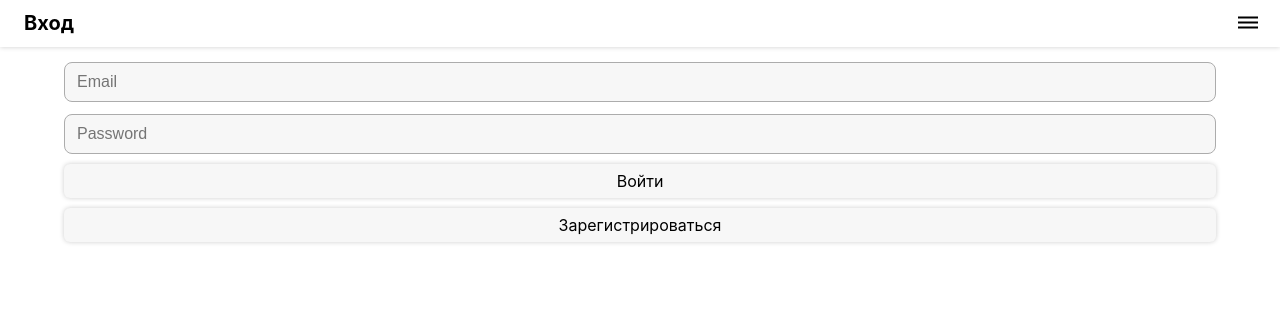
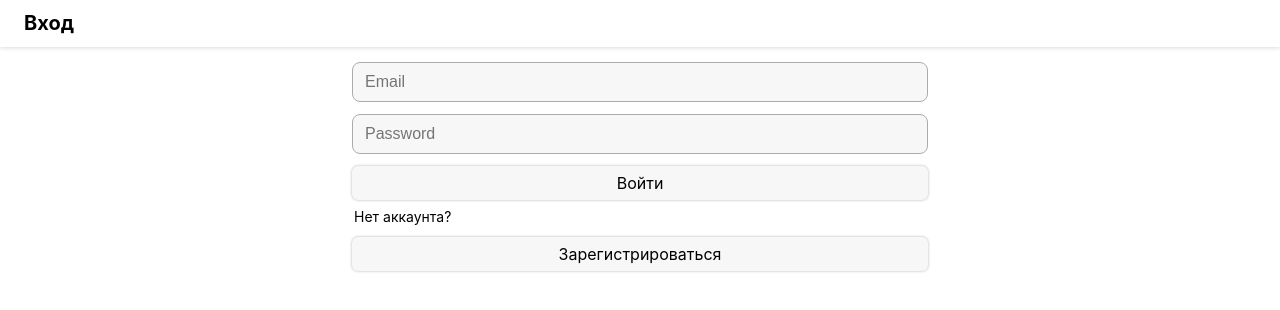
Before and after one commit to duwaista/Singular-react, a React (Create React App) app: page /sign-in in a window 1280 px wide. Shown: the top 310 px of the page. Built offline with nearby package versions, Linux system fonts and the light colour scheme.

Commit message:
Add small adaptive, add fckn thunk for firebase auth, but this shit doesn't work

```diff
--- a/src/App.tsx
+++ b/src/App.tsx
@@ -3,6 +3,9 @@ import HeaderComponent from './components/HeaderComponent/HeaderComponent';
 import {FeedListComponent} from "./components/FeedListComponent/FeedListComponent";
 import BottomMenuComponent from "./components/BottomMenuComponent/BottomMenuComponent";
 import SignIn from "./components/Auth/SignIn";
+import SignUp from "./components/Auth/SignUp";
+import menu from './assets/icons/menu.svg'
+
 import {
     BrowserRouter as Router,
     Switch,
@@ -17,12 +20,13 @@ function App() {
             <Switch>
                 <Route exact path='/'>
                     <div className="App">
-                        <HeaderComponent title='Главная'/>
+                        <HeaderComponent title='Главная' icon={menu}/>
                         <BottomMenuComponent/>
                         <FeedListComponent/>
                     </div>
                 </Route>
                 <Route path='/sign-in' component={SignIn} />
+                <Route path='/sign-up' component={SignUp} />
             </Switch>
         </Router>
     );
--- a/src/components/Auth/SignInStyle.css
+++ b/src/components/Auth/Auth.css
@@ -1,11 +1,17 @@
-.sign-in-container {
+.auth-container {
     display: flex;
     width: 100%;
     height: 100%;
     align-content: center;
     justify-content: center;
 }
-.sign-in-form {
+@media screen and (min-width: 600px){
+    .auth-container {
+        width: 50%;
+        margin: auto;
+    }
+}
+.auth-form {
     margin-top: 50px;
     width: 90%;
     display: flex;
@@ -13,7 +19,7 @@
     justify-self: center;
     justify-content: center;
 }
-.sign-in-button {
+.auth-button {
     height: 34px;
     width: 100%;
     margin-top: 14px;
@@ -29,3 +35,9 @@ input {
     font-size: 1em;
     text-indent: 10px;
 }
+
+.form-text-description {
+    font-size: 14px;
+    margin-top: 8px;
+    margin-left: 2px;
+}
--- a/src/components/Auth/SignIn.tsx
+++ b/src/components/Auth/SignIn.tsx
@@ -1,26 +1,35 @@
-import React from "react";
-import './SignInStyle.css';
+import React, {useState} from "react";
+import './Auth.css';
 import HeaderComponent from "../HeaderComponent/HeaderComponent";
 import CustomButton from "../BasicComponents/CustomButton/CustomButton";
 import {Link} from "react-router-dom";
+import {useDispatch} from "react-redux";
+import {actions, fetchLogin} from "../../store/store";
 
 export default function SignIn() {
 
+    const [email, setEmail] = useState('');
+    const [password, setPassword] = useState('');
+    const dispatch = useDispatch();
 
-    function a() {
-        alert("sdsadqrfvwjht")
+     async function login() {
+        if(email !== '' && password.length >= 6) {
+            dispatch(fetchLogin({email, password}));
+        }
     }
 
     return <>
         <HeaderComponent title='Вход'/>
-        <div className='sign-in-container'>
-            <form className='sign-in-form'>
-                <input type='email' placeholder='Email'/>
-                <input type='password' placeholder='Password'/>
-
-                <CustomButton text={true} icon={false} width='100%' height='34px' onClick={a}>
+        <div className='auth-container'>
+            <form className='auth-form'>
+                <input value={email} onChange={(event => setEmail(event.target.value))} type='email' placeholder='Email'/>
+                <input value={password} onChange={(event => setPassword(event.target.value))} type='password' placeholder='Password'/>
+                <CustomButton text={true} icon={false} width='100%' height='34px' onClick={login}>
                     Войти
                 </CustomButton>
+                <span className='form-text-description'>
+                    Нет аккаунта?
+                </span>
                 <Link to='/sign-up'>
                     <CustomButton text={true} width='100%' height='34px'>
                         Зарегистрироваться
--- /dev/null
+++ b/src/components/Auth/SignUp.tsx
@@ -0,0 +1,34 @@
+import React from "react";
+import './Auth.css';
+import HeaderComponent from "../HeaderComponent/HeaderComponent";
+import CustomButton from "../BasicComponents/CustomButton/CustomButton";
+import {Link} from "react-router-dom";
+
+export default function SignUp() {
+
+    function register() {
+
+    }
+
+    return <>
+        <HeaderComponent title='Регистрация' />
+        <div className='auth-container'>
+            <form className='auth-form'>
+                <input type='email' placeholder='Email'/>
+                <input type='password' placeholder='Password'/>
+                <input type='password' placeholder='Confirm password'/>
+                <CustomButton text={true} icon={false} width='100%' height='34px' onClick={register}>
+                    Зарегистрироваться
+                </CustomButton>
+                <span className='form-text-description'>
+                    Уже есть аккаунт?
+                </span>
+                <Link to='/sign-in'>
+                    <CustomButton text={true} width='100%' height='34px'>
+                        Войти
+                    </CustomButton>
+                </Link>
+            </form>
+        </div>
+    </>
+}
--- a/src/components/BasicComponents/CustomButton/CustomBottomStyle.css
+++ b/src/components/BasicComponents/CustomButton/CustomBottomStyle.css
@@ -1,9 +1,9 @@
 .custom-button-container {
     border-radius: 6px;
     background-color: #F7F7F7;
-    box-shadow: 0 0 5px rgba(0,0,0,0.2);
+    box-shadow: 0 0 3px rgba(0,0,0,0.3);
     cursor: pointer;
-    margin-top: 10px;
+    margin-top: 12px;
 }
 .custom-button-container:hover {
     box-shadow: 0 0 1px rgba(0,0,0,0);
--- a/src/components/DrawerComponent/DrawerComponent.tsx
+++ b/src/components/DrawerComponent/DrawerComponent.tsx
@@ -30,7 +30,7 @@ export default function DrawerComponent() {
                         </span>
                     </div>
                 </Link>
-                <Link to='/'>
+                <Link to='/sign-up'>
                     <div className='buttons'>
                         <span className='drawer-auth-text'>Sign-up</span>
                     </div>
--- a/src/components/FeedComponent/FeedComponentSyle.css
+++ b/src/components/FeedComponent/FeedComponentSyle.css
@@ -1,8 +1,8 @@
 .feed-container {
-    position: relative;
     width: 98%;
     height: 20%;
     min-height: 200px;
+    position: relative;
     background-color: #ffff;
     justify-self: center;
     margin-right: auto;
@@ -10,6 +10,13 @@
     margin-bottom: 8px;
     border-radius: 6px;
     box-shadow: 0 0 2px rgba(0,0,0,0.3);
+}
+@media screen and (min-width: 700px){
+    .feed-container {
+        width: 50%;
+        height: 20%;
+        min-height: 200px;
+    }
 }
 .feed-picture {
     object-fit: cover;
--- a/src/components/FeedListComponent/FeedListComponentStyle.css
+++ b/src/components/FeedListComponent/FeedListComponentStyle.css
@@ -2,5 +2,4 @@
     display: flex;
     flex-direction: column;
     margin-top: 56px;
-    background-color: #F7F7F7;
 }
--- a/src/components/HeaderComponent/HeaderComponent.tsx
+++ b/src/components/HeaderComponent/HeaderComponent.tsx
@@ -4,19 +4,19 @@ import { firebase } from "../../plugins/firebase";
 import {useDispatch, useSelector} from "react-redux";
 import {actions} from "../../store/store";
 import DrawerComponent from "../DrawerComponent/DrawerComponent";
-import {HeaderTitle} from "../../types";
+import {HeaderProps} from "../../types";
 
-export default function HeaderComponent ({title}: HeaderTitle) {
+export default function HeaderComponent ({title, icon}: HeaderProps) {
 
     const dispatch = useDispatch();
-    const enter: boolean = useSelector(state => (state as any).boolshit.logged)
-
-    async function logoutUser() {
-        await firebase.auth().signOut()
-            .then(() => {
-                dispatch(actions.BoolShit.enterChanges(false));
-            })
-    }
+    // const enter: boolean = useSelector(state => (state as any).boolshit.logged)
+    //
+    // async function logoutUser() {
+    //     await firebase.auth().signOut()
+    //         .then(() => {
+    //             dispatch(actions.BoolShit.enterChanges(false));
+    //         })
+    // }
 
     function openDrawer(drawer: boolean) {
         dispatch(actions.BoolShit.changeDrawer(drawer));
@@ -41,8 +41,10 @@ export default function HeaderComponent ({title}: HeaderTitle) {
 
             {/*</div>*/}
             {/*}*/}
-            <div onClick={() => openDrawer(true)} className={"icon header-menu"}>
+            {icon && <div onClick={() => openDrawer(true)} className={"icon header-menu"}>
+                <img alt='icon' src={icon}/>
             </div>
+            }
         </header>
         <DrawerComponent/>
     </div>
--- a/src/components/HeaderComponent/HeaderStyle.css
+++ b/src/components/HeaderComponent/HeaderStyle.css
@@ -18,7 +18,6 @@
     font-family: -apple-system, BlinkMacSystemFont, "Segoe UI", Roboto, Helvetica, Arial, sans-serif;
 }
 .header-menu {
-    background-image: url("../../assets/icons/menu.svg");
     margin-right: 20px;
     position: relative;
 }
--- a/src/store/store.js
+++ b/src/store/store.js
@@ -1,16 +1,22 @@
 import {createAsyncThunk, createSlice} from '@reduxjs/toolkit';
 import {createStore, combineReducers, applyMiddleware} from 'redux';
+import {firebase} from '../plugins/firebase';
 import thunk from 'redux-thunk';
 import axios from "axios";
+
 const url = 'https://quiet-ridge-83792.herokuapp.com/api/feed/';
 
-export const fetchFeed = createAsyncThunk(
-    'fetchFeed',
-    async () => {
+
+export const fetchFeed = createAsyncThunk('fetchFeed', async () => {
         const response = await axios.get(url);
         return response.data;
     }
 )
+
+export const fetchLogin = createAsyncThunk('fetchLogin', async ({email, password}) => {
+    const response = await firebase.auth().signInWithEmailAndPassword(email, password);
+    return response.user;
+});
 
 export const BoolShit = createSlice({
     name: 'boolshit',
@@ -52,10 +58,17 @@ export const User = createSlice({
     name: 'user',
     initialState: {
         email: '',
+        password: '',
         photoURL: '',
         uid: '',
     },
-    reducers: {}
+    reducers: {},
+    extraReducers: {
+        [fetchLogin.fulfilled]: (state, actions) => {
+            state.email = [...actions.payload.email];
+            console.log("thunk", actions.payload);
+        }
+    }
 })
 
 export const Feed = createSlice({
@@ -66,7 +79,7 @@ export const Feed = createSlice({
     },
     reducers: {
         getData: (state, action) => {
-             state.all = action.payload;
+            state.all = action.payload;
         },
         setBottom: (state, action) => {
             state.bottom = action.payload;
@@ -74,7 +87,7 @@ export const Feed = createSlice({
     },
     extraReducers: {
         [fetchFeed.fulfilled]: (state, actions) => {
-            state.all= [...actions.payload];
+            state.all = [...actions.payload];
             state.all.reverse();
         }
     },
--- a/src/types/index.ts
+++ b/src/types/index.ts
@@ -18,8 +18,9 @@ export type BasicElementProps = {
     icon: string;
     onClick: React.MouseEventHandler<HTMLDivElement>;
 }
-export type HeaderTitle = {
+export type HeaderProps = {
     title: string;
+    icon?: string;
 }
 export type CustomButtonTypes = {
     children: React.ReactNode;
```
Also changed, not shown: src/assets/icons/arrow-left.svg (added).
